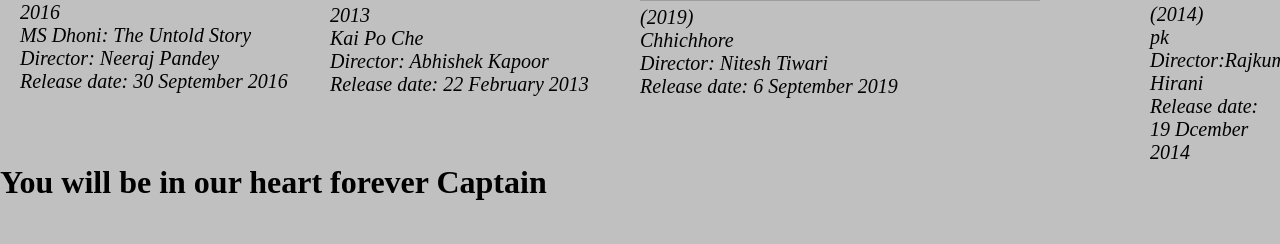
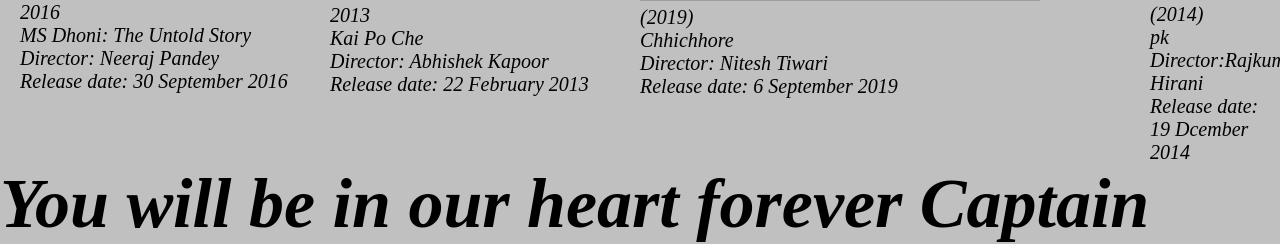
Before and after one commit to AtulSomkuwar/Tribute, a plain HTML site: page index.html in a window 1280 px wide. Shown: the part 2210-2454 px from the top of the page. Before the commit the page ends 2411 px from the top, so only its background shows below. Drawn offline with Linux system fonts and the light colour scheme; grey boxes are pictures that could not be loaded.

Commit message:
Update tribute.css

```diff
--- a/tribute.css
+++ b/tribute.css
@@ -161,3 +161,8 @@
     font-size: 20px;
     font-style: italic;
  }
+.foot{
+    font-size:35px;
+    font-style:italic;
+    align-items:center;
+}
```
